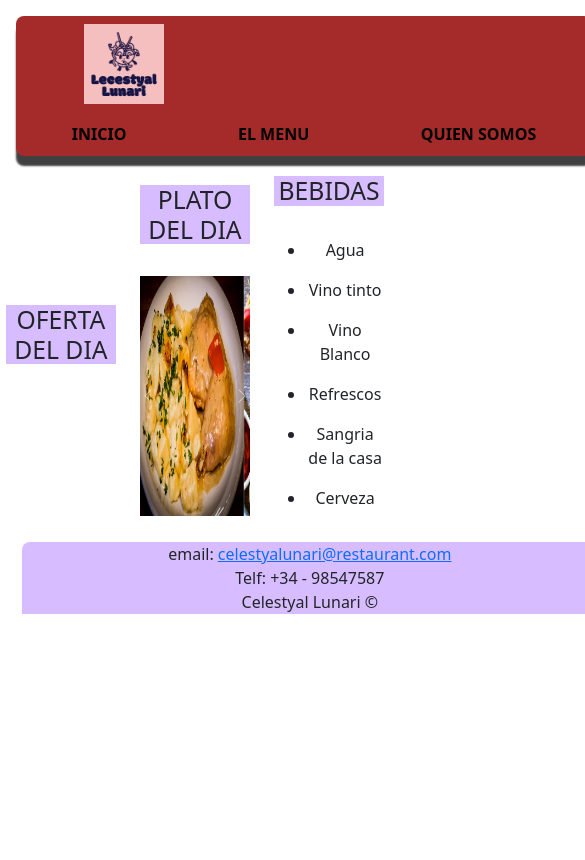
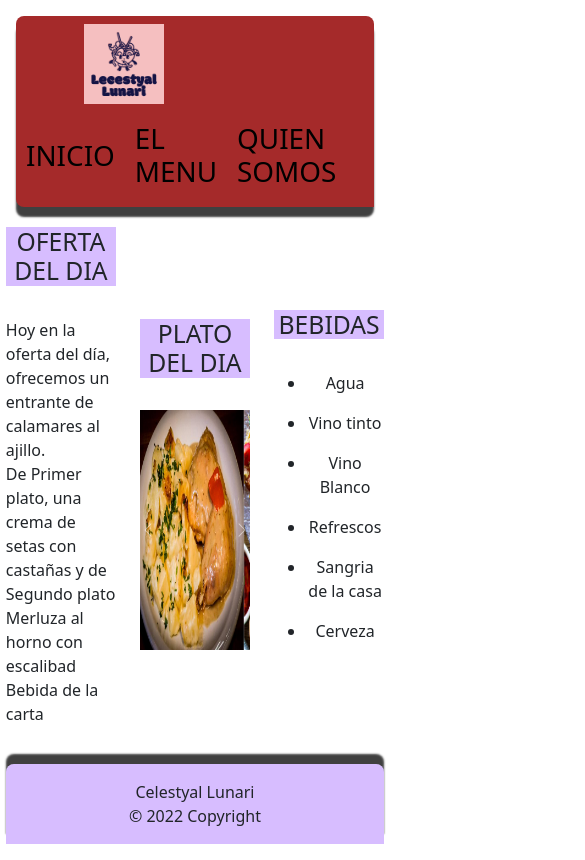
Before and after one commit to pagesMp/WebRestaurante, a plain HTML site: page index2.html in a window 390 px wide. Shown: the whole page, 585 px wide, since content can reach past the window. Drawn offline with nearby package versions, Linux system fonts and the light colour scheme.

Commit message:
pag.principal responsive

```diff
--- a/css/styles1.css
+++ b/css/styles1.css
@@ -1,4 +1,7 @@
+body{
 
+    height: 100vh;
+}
 header{
 
     background-color: brown;
@@ -9,7 +12,7 @@ header{
     margin-right: 1em;
     margin-bottom: 1em;
 
-    min-width: 576px !important;
+    /* min-width: 576px !important; */
 
     box-shadow: 0px 10px 2px 0px rgba(0,0,0,0.75);
 
@@ -58,7 +61,6 @@ header{
 
 }
 
-
 .bloque h2{
 
     text-align: center;
@@ -69,15 +71,11 @@ header{
 
 }
 
-
-
-
 ul{
 
     display: block;
     position: relative;
     text-align: center;
-
 
 }
 ul li{
@@ -85,17 +83,17 @@ ul li{
     margin-bottom: 1em;
 }
 
-
 footer{
 
-    margin-top: 1em;
-    margin-left: 1em;
-    margin-right: 1em;
-    margin-bottom: 1em;
+   position: absolute;
+    display: block;
+   bottom: 0 !important;
+   margin: auto !important;
+   width: 97% !important;
 
-    background-color: rgba(103, 1, 255, 0.26);
+   background-color: rgba(103, 1, 255, 0.26);
 
-    border-radius: 0.5em 0.5em 0em 0em;
+   border-radius: 0.5em 0.5em 0em 0em;
+   box-shadow: 0px -10px 2px 0px rgba(0,0,0,0.75);
 
-    min-width: 576px !important;
 }
--- a/index2.html
+++ b/index2.html
@@ -16,16 +16,23 @@
                <a href="/index2.html"><img src="/img/logo.png" height="80" width="80"></a>
             </div>
             <div class="col-sm-9 navegar">
-                <a href="/index2.html">INICIO</a>
-                <a href="/menu.html">EL MENU</a>
-                <a href="/nosotros.html">QUIEN SOMOS</a>
+                <a href="/index2.html"><h1>INICIO</h1></a>
+                <a href="/menu.html"><h1>EL MENU</h1></a>
+                <a href="/nosotros.html"><h1>QUIEN SOMOS</h1></a>
             </div>
         </div>
     </header>
 
     <div class="titulos" style="width: 99%;"> <div class="row align-items-center">
-            <div class="col bloque"><h2>OFERTA DEL DIA</h2><br></div>
-            <div class="col bloque"><h2>PLATO DEL DIA</h2><br>
+            <div class="col container-xxl bloque"><h2>OFERTA DEL DIA</h2><br>
+               <p> Hoy en la oferta del día, ofrecemos un entrante de calamares al ajillo. <br>
+
+                De Primer plato, una crema de setas con castañas y de Segundo plato <br>
+
+                Merluza al horno con escalibad <br>
+
+                Bebida de la carta</p></div>
+            <div class="col container-xxl bloque"><h2>PLATO DEL DIA</h2><br>
 
                 <div id="carouselExampleControls" class="carousel slide" data-bs-ride="carousel">
                     <div class="carousel-inner">
@@ -49,7 +56,7 @@
                     </button>
                 </div>
             </div>
-            <div class="col bloque"><h2>BEBIDAS</h2><br>
+            <div class="col container-xxl bloque"><h2>BEBIDAS</h2><br>
                 <ul>
                     <li>Agua</li>
                     <li>Vino tinto</li>
@@ -58,17 +65,17 @@
                     <li>Sangria de la casa</li>
                     <li>Cerveza </li>
                 </ul>
-
             </div>
     </div>
 
-
-
-
-    <footer><center>email: <a href="mailto:marc.msp97@gmail.com">celestyalunari@restaurant.com</a><br>
-                                Telf: +34 - 98547587 <br>
-                                Celestyal Lunari &copy;
-                            </center></footer>
+<footer class="text-center text-lg-start">
+    <!-- Copyright -->
+    <div class="text-center p-3">
+        Celestyal Lunari <br>
+      © 2022 Copyright
+    </div>
+    <!-- Copyright -->
+  </footer>
 
     <script src="https://cdn.jsdelivr.net/npm/bootstrap@5.0.2/dist/js/bootstrap.bundle.min.js" integrity="sha384-MrcW6ZMFYlzcLA8Nl+NtUVF0sA7MsXsP1UyJoMp4YLEuNSfAP+JcXn/tWtIaxVXM" crossorigin="anonymous"></script>
 </body>
```
